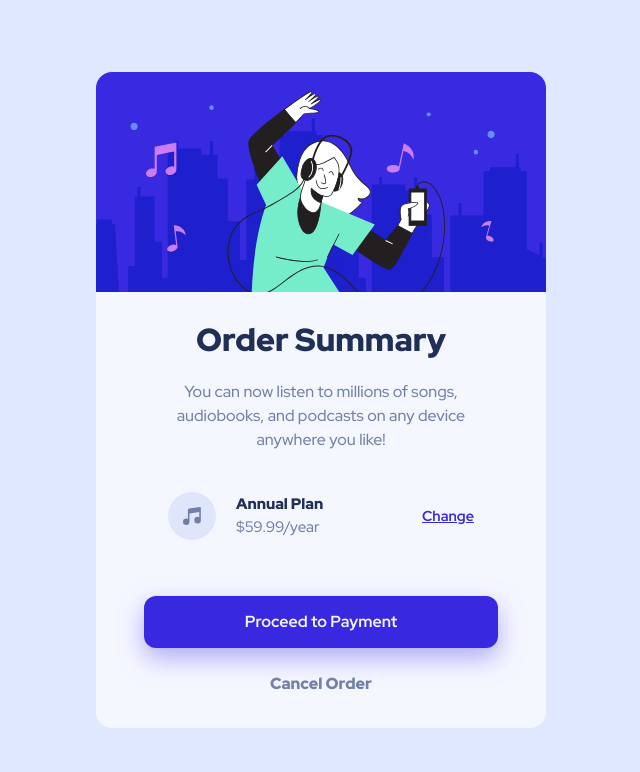
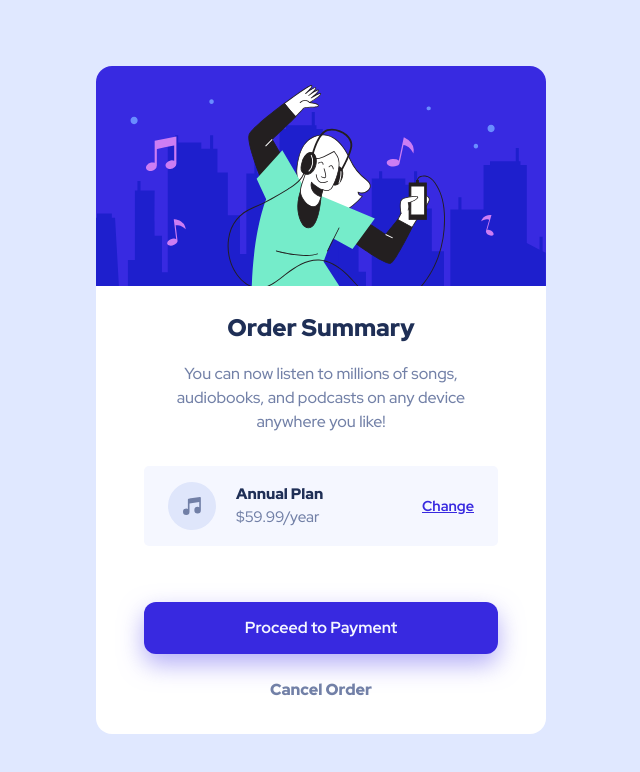
Before and after one commit to bugrabasbostanci/Frontend-Challenges, a plain HTML site: page order-summary-component/index.html in a window 1280 px wide. Shown: the whole page, without its empty margins (319-959 px from the left). Drawn offline with Linux system fonts and the light colour scheme.

Commit message:
plan section bg added

```diff
--- a/order-summary-component/assets/css/style.css
+++ b/order-summary-component/assets/css/style.css
@@ -108,7 +108,7 @@ body {
 
 .buttons {
   display: grid;
-  padding: 1.5rem;
+  padding: 0 1.5rem 1.5rem 1.5rem;
   gap: 1.5rem;
 }
 
@@ -145,9 +145,9 @@ body {
 /* Localy scoped custom properties */
 .card {
   --content-padding: 2rem;
-  --content-spacing: 2.5rem;
+  --content-spacing: 2rem;
 
-  background-color: var(--clr-neutral-100);
+  background-color: white;
   border-radius: 1rem;
   overflow: hidden;
 
@@ -182,6 +182,9 @@ body {
   display: flex;
   align-items: center;
   justify-content: space-between;
+  background-color: var(--clr-neutral-100);
+  padding: 1rem;
+  border-radius: 5px;
 }
 
 .card__plan .left {
@@ -221,12 +224,8 @@ body {
     padding: 1.5rem 3rem;
   }
 
-  .card__title {
-    font-size: 2rem;
-  }
-
   .card__plan {
-    padding: 0 1.5rem;
+    padding: 1rem 1.5rem;
   }
 
   .buttons {
```
